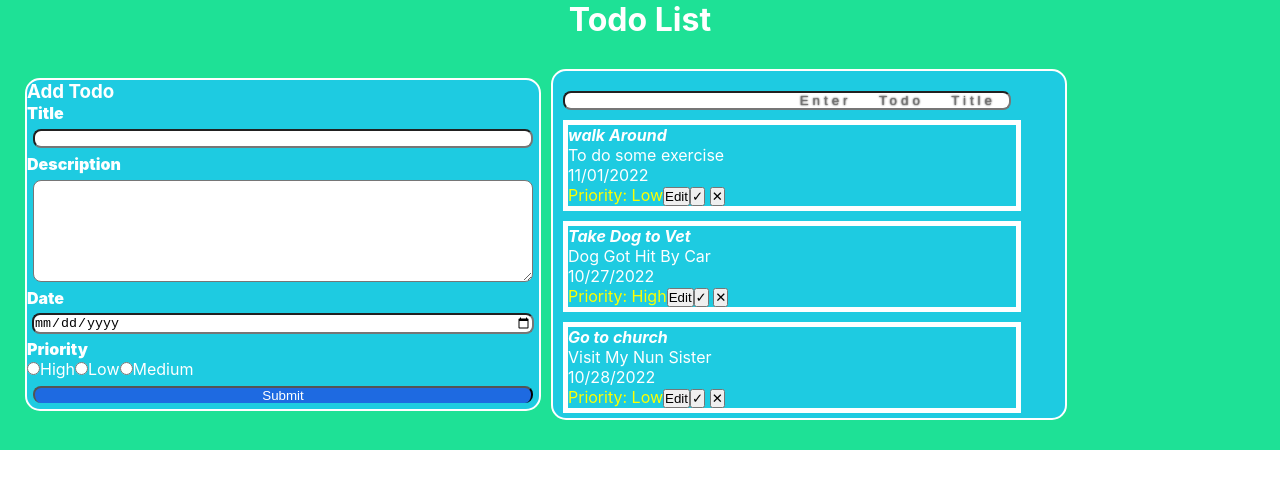
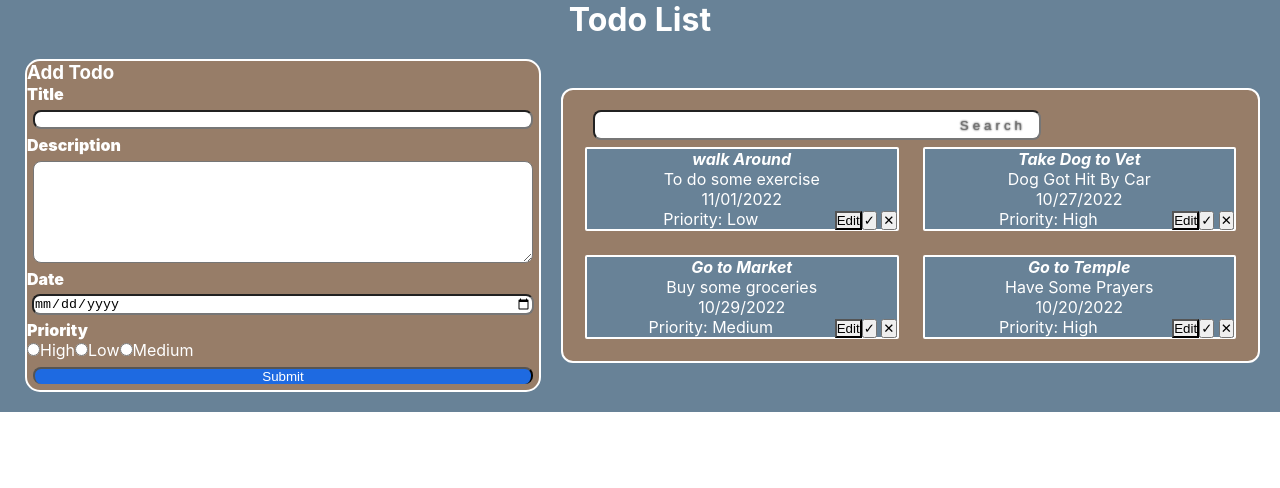
Before and after one commit to cheboi/simple-todo-reactjs, a React (Create React App) app: page / in a window 1280 px wide. Shown: the top 488 px of the page. Built offline with nearby package versions, Linux system fonts and the light colour scheme.

Commit message:
some styling

```diff
--- a/src/App.css
+++ b/src/App.css
@@ -1,10 +1,12 @@
 *{
   margin: 0;
   padding: 0;
-}.App {
+}
+.App {
   text-align: center;
   color:#fff;
-  background-color: #1EE196;
+  background-color: #688297;
+  height: 100%;
 }
 .Container {
   align-items: center;
--- a/src/App.js
+++ b/src/App.js
@@ -22,11 +22,18 @@ function App() {
     },
     {
       id: 3,
-      title: "Go to church",
-      description: "Visit My Nun Sister",
-      dueDate: "10/28/2022",
-      priority: "Low",
+      title: "Go to Market",
+      description: "Buy some groceries",
+      dueDate: "10/29/2022",
+      priority: "Medium",
     },
+    {
+      id: 4,
+      title: "Go to Temple",
+      description: "Have Some Prayers",
+      dueDate: "10/20/2022",
+      priority: "High",
+    }
   ];
   const initialFormState = {
     id: null,
@@ -93,13 +100,13 @@ function App() {
             <FormTodo addTodo={addTodo} />
           </div>
         )}
-
-        <div className="display-input">
+        <div className="display">
           <input
             type="search"
-            placeholder="Enter Todo Title"
+            placeholder="Search"
             onChange={(event) => setQuery(event.target.value)}
           />
+          <div  className="display-input">
           {todos
             .filter((todo) => {
               if (query === "") {
@@ -124,6 +131,7 @@ function App() {
                 </div>
               </div>
             ))}
+          </div>
         </div>
       </div>
     </div>
--- a/src/component/FormTodo.js
+++ b/src/component/FormTodo.js
@@ -17,7 +17,7 @@ function FormTodo(props) {
 
   const handleSubmit = (e) => {
     e.preventDefault();
-    if (!todo.title || !todo.description || !todo.dueDate) return;
+    if (!todo.title || !todo.description || !todo.dueDate || !todo.priority) return;
     props.addTodo(todo);
     setTodo(initialFormState);
   };
--- a/src/component/editTodoForm.js
+++ b/src/component/editTodoForm.js
@@ -22,7 +22,6 @@ const EditTodoForm = (props) => {
       className = "form-control"
     >
       <h3>Edit Todo</h3>
-      <label>Title</label>
       <input
         type="text"
         name="title"
@@ -31,11 +30,12 @@ const EditTodoForm = (props) => {
         className="text-title"
       />
       <label>Description</label>
-      <input
-        type="text"
+      <textarea
+        value={todo.description}
         name="description"
-        value={todo.description}
         onChange={handleInputChange}
+        rows={5}
+        cols={5}
         className="text-description"
       />
       <label>Date</label>
@@ -45,7 +45,6 @@ const EditTodoForm = (props) => {
         value={todo.dueDate}
         onChange={handleInputChange}
         className="text-date"
-
       />
       <label>Priority</label>
       <div className="priority-input">
--- a/src/component/index.css
+++ b/src/component/index.css
@@ -5,7 +5,7 @@
   display: flex;
   flex-direction: column;
   border-radius: 15px;
-  background-color: #1ECBE1;
+  background-color: #977D68;
   text-align: left;
 }
 textarea {
@@ -13,14 +13,13 @@ textarea {
   font-size: 100%;
 }
 .todo{
+  background-color: #688297;
   border-style: solid;
-  border-width: 5px;
-  width: 35vw;
-  display: flex;
-  margin-top: 5px;
-  margin-left: 10px;
-  margin-bottom: 5px;
-
+  border-radius: 2px;
+  border-width: 2px;
+  margin: 2px;
+  border-style: solid;
+  border-radius: 2px;
 }
 
 .input-buttons{
@@ -33,6 +32,7 @@ input[type=search] {
 	cursor: pointer;
 	display: block;
 	width: 35vw;
+  height: 30px;
 	letter-spacing: 4px;
 	text-shadow: 0 0 2px black;
 	word-spacing: 20px;
@@ -70,18 +70,35 @@ label{
   float: left;
   font-size: medium;
 }
-.display-input{
-  margin: 10px;
-  background-color: #1ECBE1;
+.display{
+  padding: 20px;
+  width: 100%;
+  background-color: #977D68;
+  position: static;
+  align-items: center;
+  margin-left: 20px;
   border-style: solid;
   border-width: 2px;
-  padding-top: 20px;
-  border-style: solid;
-  border-width: 2px;
-  width: 40vw;
-  display: flex;
-  flex-direction: column;
-  border-radius: 15px;
-  background-color: #1ECBE1;
-  text-align: left;
+  border-radius: 12px;
 }
+.display-input{
+  display: grid;
+  grid-template-columns: repeat(2, 1fr);
+  gap: 20px;
+}
+
+.priority High{
+  color: Red;
+}
+.submit-btn{
+  background-color: #386ec5;
+  color: #fff;
+}
+.muted-button{
+  background-color:hsl(0, 100%, 50%);
+  color: #fff;
+}
+.edit-button{
+  background-color: buttonface;
+  color: black;
+}
--- a/src/component/todo.js
+++ b/src/component/todo.js
@@ -16,7 +16,7 @@ function Todo({ todo, index, markTodo, removeTodo, editTodo }) {
           {todo.dueDate}
         </span>
         <br />
-        <span style={{color: todo.priority.High ? "red" : "yellow", }} >
+        <span className="priority ${todo.priority}" >
           Priority: {todo.priority}
         </span>
 
@@ -25,7 +25,7 @@ function Todo({ todo, index, markTodo, removeTodo, editTodo }) {
             onClick={() => {
               editTodo(todo);
             }}
-            className="button muted-button"
+            className="button muted-button edit-button"
           >
             Edit
           </button>
```
